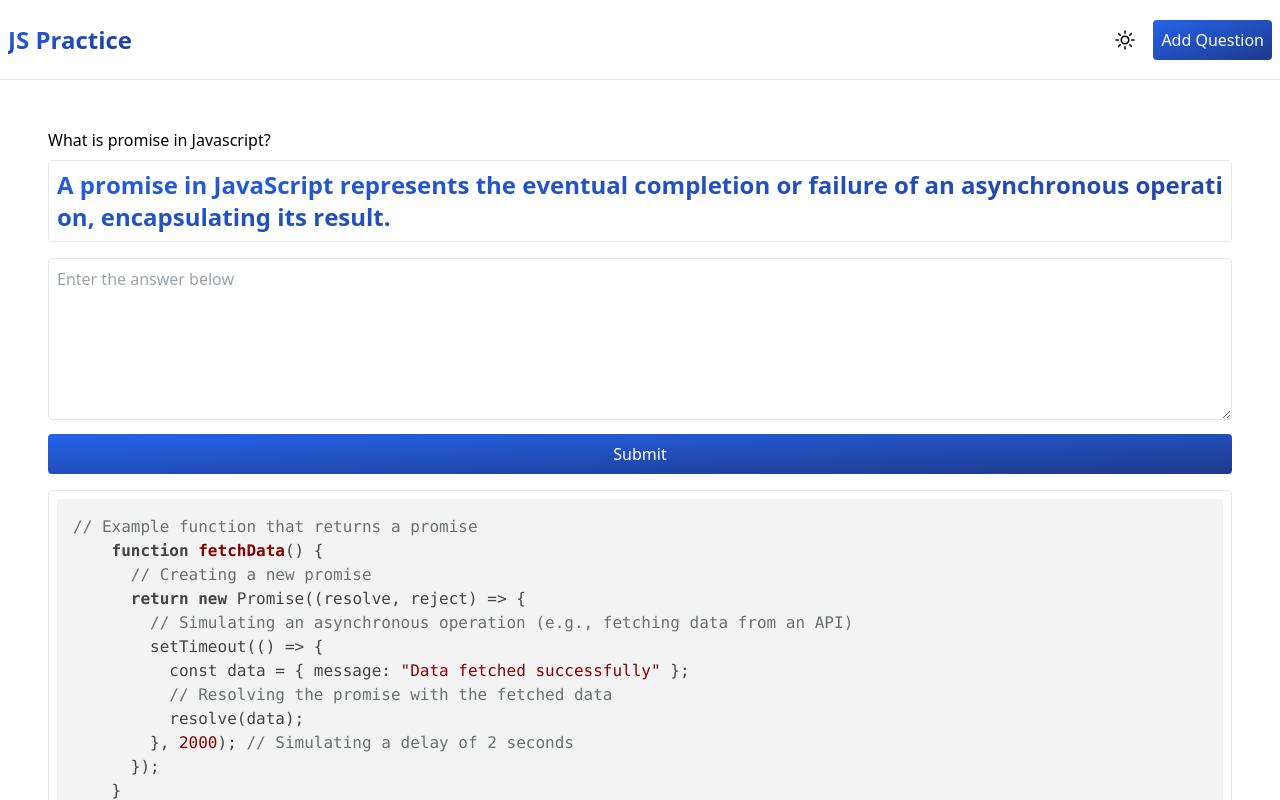
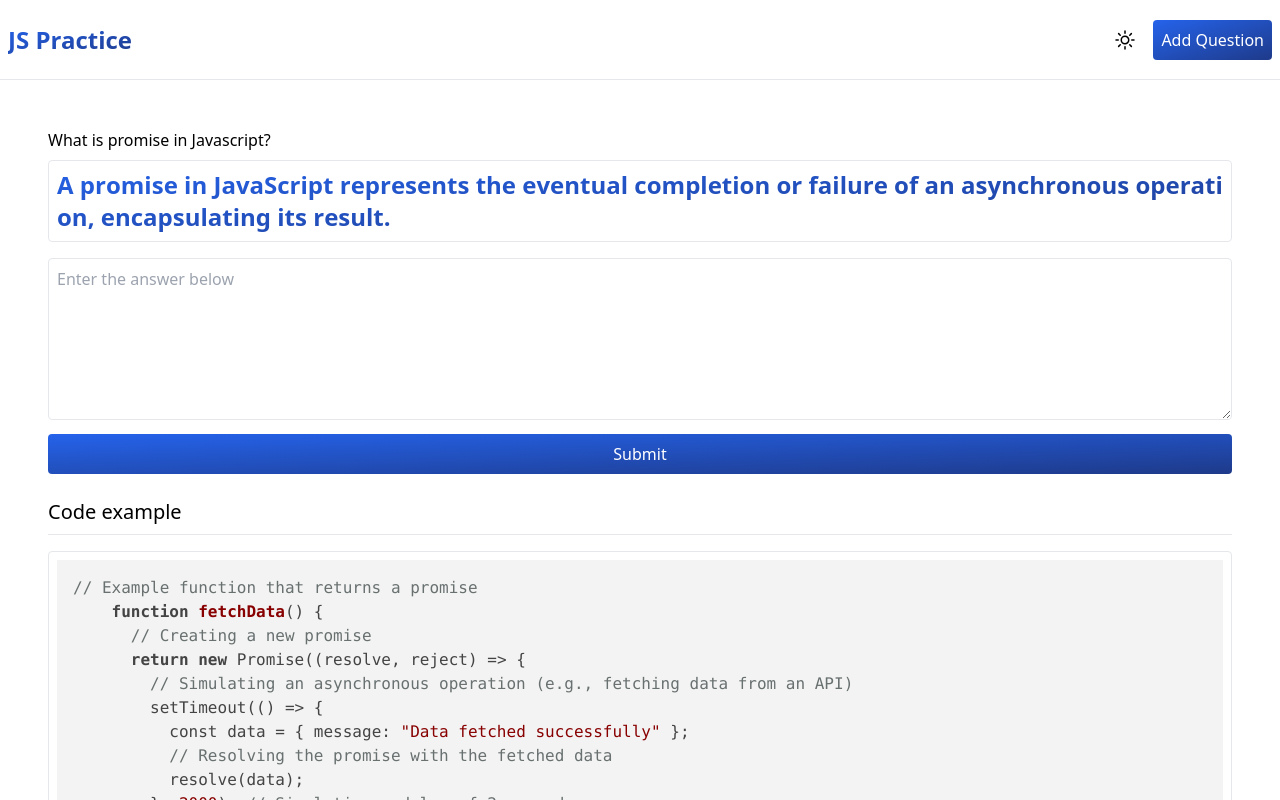
Before and after one commit to ashsajal1/js-practice-app, a React (Vite) app: page /q/1 in a window 1280 px wide. Shown: the top 800 px of the page. Built offline with nearby package versions, Linux system fonts and the light colour scheme.

Commit message:
add title

```diff
--- a/src/pages/practice.tsx
+++ b/src/pages/practice.tsx
@@ -48,7 +48,7 @@ export default function Practice() {
     }
 
     return (
-        <div className={`p-12 ${context?.code? '':'h-screen'}`}>
+        <div className={`p-12 ${context?.code ? '' : 'h-screen'}`}>
             <div className={`${showQuiz ? 'hidden' : ''}`}>
                 <div data-aos='fade-right' className="dark:text-white mb-2">{context.question}</div>
                 <div data-aos='fade-right' className="select-none font-bold md:text-2xl text-xl border dark:border-gray-800 rounded flex-wrap flex p-2 g-text">
@@ -62,6 +62,7 @@ export default function Practice() {
             </div>
             {context?.code && (
                 <>
+                    <h3 className="mt-6 text-xl font-extralight text-left border-b pb-2">Code example</h3>
                     <pre className="border p-2 rounded mt-4">
                         <code className="text-black dark:text-white">
                             {context?.code}
```
